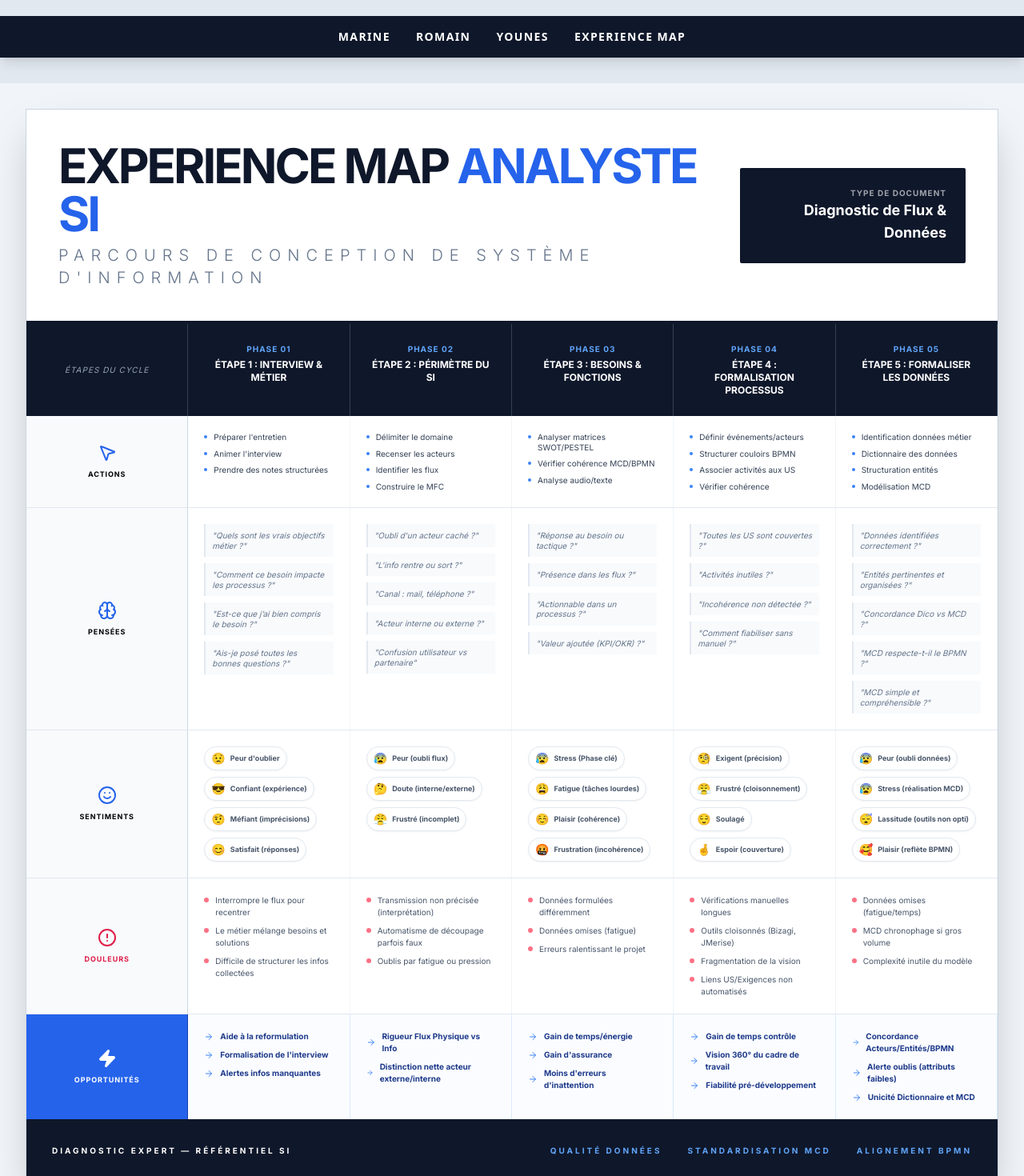
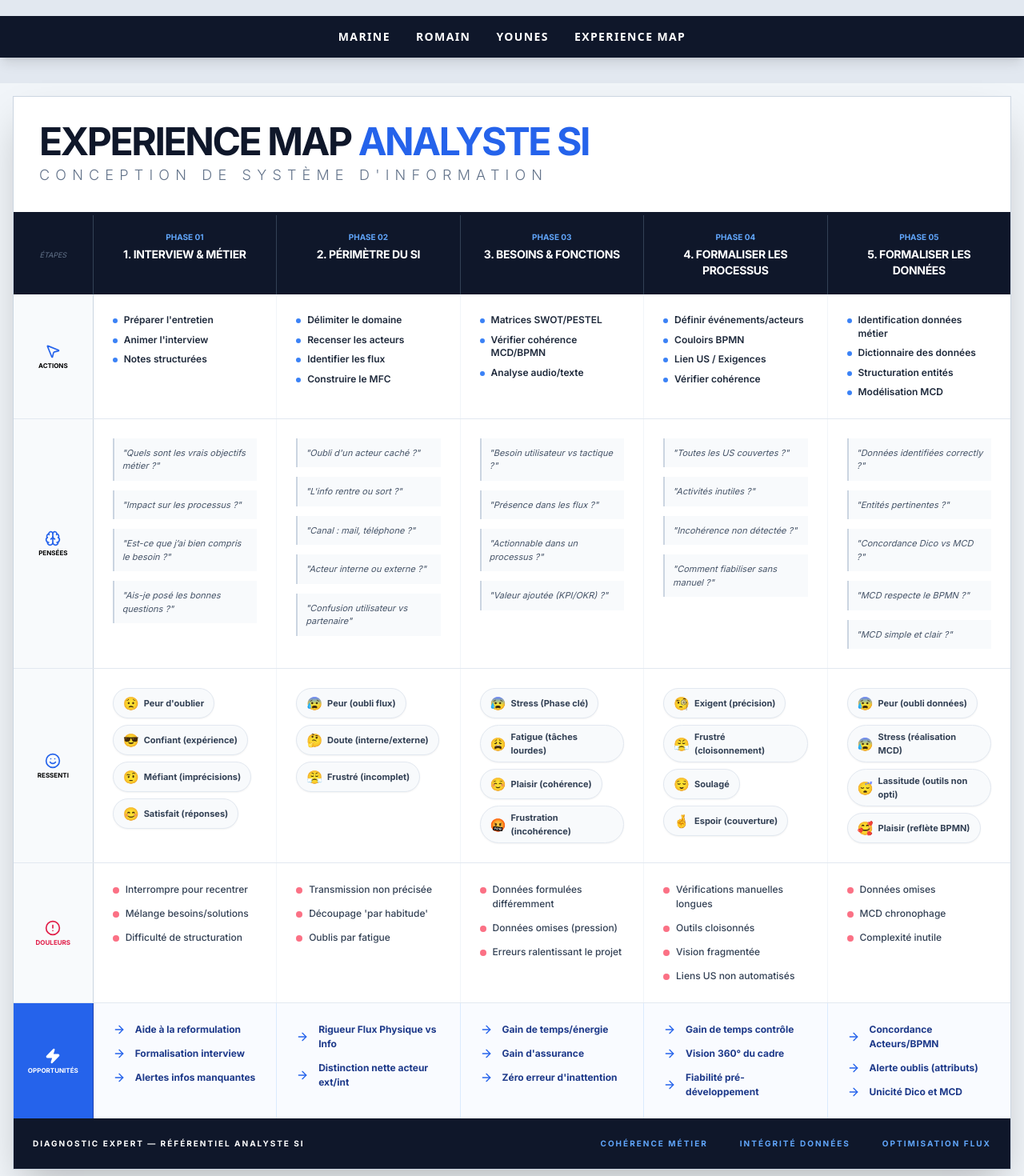
Before and after one commit to TorcheAymen/business-analysis, a React (Vite) app: page /experience-map in a window 1280 px wide. Shown: the part 20-1490 px from the top of the page at 80% size. Built offline with nearby package versions, Linux system fonts and the light colour scheme; a web font is replaced by a local one.

Commit message:
resizing

```diff
--- a/src/pages/ExperienceMap.tsx
+++ b/src/pages/ExperienceMap.tsx
@@ -1,27 +1,23 @@
 import React from 'react';
 import {
-  MessageSquare,
-  Search,
-  FileText,
   Smile,
   Brain,
   Zap,
   AlertCircle,
   ArrowRight,
-  MousePointer2,
-  Database
+  MousePointer2
 } from 'lucide-react';
 
 const ExperienceMapPage: React.FC = () => {
   const steps = [
     {
-      title: "Étape 1 : Interview & Métier",
-      actions: ["Préparer l'entretien", "Animer l'interview", "Prendre des notes structurées"],
+      title: "1. Interview & Métier",
+      actions: ["Préparer l'entretien", "Animer l'interview", "Notes structurées"],
       thoughts: [
         "Quels sont les vrais objectifs métier ?",
-        "Comment ce besoin impacte les processus ?",
+        "Impact sur les processus ?",
         "Est-ce que j’ai bien compris le besoin ?",
-        "Ais-je posé toutes les bonnes questions ?"
+        "Ais-je posé les bonnes questions ?"
       ],
       feelings: [
         { t: "Peur d'oublier", e: "😟" },
@@ -29,15 +25,11 @@ const ExperienceMapPage: React.FC = () => {
         { t: "Méfiant (imprécisions)", e: "🤨" },
         { t: "Satisfait (réponses)", e: "😊" }
       ],
-      experience: [
-        "Interrompre le flux pour recentrer",
-        "Le métier mélange besoins et solutions",
-        "Difficile de structurer les infos collectées"
-      ],
-      opportunities: ["Aide à la reformulation", "Formalisation de l'interview", "Alertes infos manquantes"]
+      experience: ["Interrompre pour recentrer", "Mélange besoins/solutions", "Difficulté de structuration"],
+      opportunities: ["Aide à la reformulation", "Formalisation interview", "Alertes infos manquantes"]
     },
     {
-      title: "Étape 2 : Périmètre du SI",
+      title: "2. Périmètre du SI",
       actions: ["Délimiter le domaine", "Recenser les acteurs", "Identifier les flux", "Construire le MFC"],
       thoughts: [
         "Oubli d'un acteur caché ?",
@@ -51,18 +43,14 @@ const ExperienceMapPage: React.FC = () => {
         { t: "Doute (interne/externe)", e: "🤔" },
         { t: "Frustré (incomplet)", e: "😤" }
       ],
-      experience: [
-        "Transmission non précisée (interprétation)",
-        "Automatisme de découpage parfois faux",
-        "Oublis par fatigue ou pression"
-      ],
-      opportunities: ["Rigueur Flux Physique vs Info", "Distinction nette acteur externe/interne"]
+      experience: ["Transmission non précisée", "Découpage 'par habitude'", "Oublis par fatigue"],
+      opportunities: ["Rigueur Flux Physique vs Info", "Distinction nette acteur ext/int"]
     },
     {
-      title: "Étape 3 : Besoins & Fonctions",
-      actions: ["Analyser matrices SWOT/PESTEL", "Vérifier cohérence MCD/BPMN", "Analyse audio/texte"],
+      title: "3. Besoins & Fonctions",
+      actions: ["Matrices SWOT/PESTEL", "Vérifier cohérence MCD/BPMN", "Analyse audio/texte"],
       thoughts: [
-        "Réponse au besoin ou tactique ?",
+        "Besoin utilisateur vs tactique ?",
         "Présence dans les flux ?",
         "Actionnable dans un processus ?",
         "Valeur ajoutée (KPI/OKR) ?"
@@ -73,18 +61,14 @@ const ExperienceMapPage: React.FC = () => {
         { t: "Plaisir (cohérence)", e: "☺️" },
         { t: "Frustration (incohérence)", e: "🤬" }
       ],
-      experience: [
-        "Données formulées différemment",
-        "Données omises (fatigue)",
-        "Erreurs ralentissant le projet"
-      ],
-      opportunities: ["Gain de temps/énergie", "Gain d'assurance", "Moins d'erreurs d'inattention"]
+      experience: ["Données formulées différemment", "Données omises (pression)", "Erreurs ralentissant le projet"],
+      opportunities: ["Gain de temps/énergie", "Gain d'assurance", "Zéro erreur d'inattention"]
     },
     {
-      title: "Étape 4 : Formalisation Processus",
-      actions: ["Définir événements/acteurs", "Structurer couloirs BPMN", "Associer activités aux US", "Vérifier cohérence"],
+      title: "4. Formaliser les processus",
+      actions: ["Définir événements/acteurs", "Couloirs BPMN", "Lien US / Exigences", "Vérifier cohérence"],
       thoughts: [
-        "Toutes les US sont couvertes ?",
+        "Toutes les US couvertes ?",
         "Activités inutiles ?",
         "Incohérence non détectée ?",
         "Comment fiabiliser sans manuel ?"
@@ -95,23 +79,18 @@ const ExperienceMapPage: React.FC = () => {
         { t: "Soulagé", e: "😌" },
         { t: "Espoir (couverture)", e: "🤞" }
       ],
-      experience: [
-        "Vérifications manuelles longues",
-        "Outils cloisonnés (Bizagi, JMerise)",
-        "Fragmentation de la vision",
-        "Liens US/Exigences non automatisés"
-      ],
-      opportunities: ["Gain de temps contrôle", "Vision 360° du cadre de travail", "Fiabilité pré-développement"]
+      experience: ["Vérifications manuelles longues", "Outils cloisonnés", "Vision fragmentée", "Liens US non automatisés"],
+      opportunities: ["Gain de temps contrôle", "Vision 360° du cadre", "Fiabilité pré-développement"]
     },
     {
-      title: "Étape 5 : Formaliser les données",
+      title: "5. Formaliser les données",
       actions: ["Identification données métier", "Dictionnaire des données", "Structuration entités", "Modélisation MCD"],
       thoughts: [
-        "Données identifiées correctement ?",
-        "Entités pertinentes et organisées ?",
+        "Données identifiées correctly ?",
+        "Entités pertinentes ?",
         "Concordance Dico vs MCD ?",
-        "MCD respecte-t-il le BPMN ?",
-        "MCD simple et compréhensible ?"
+        "MCD respecte le BPMN ?",
+        "MCD simple et clair ?"
       ],
       feelings: [
         { t: "Peur (oubli données)", e: "😰" },
@@ -119,62 +98,48 @@ const ExperienceMapPage: React.FC = () => {
         { t: "Lassitude (outils non opti)", e: "😴" },
         { t: "Plaisir (reflète BPMN)", e: "🥰" }
       ],
-      experience: [
-        "Données omises (fatigue/temps)",
-        "MCD chronophage si gros volume",
-        "Complexité inutile du modèle"
-      ],
-      opportunities: [
-        "Concordance Acteurs/Entités/BPMN",
-        "Alerte oublis (attributs faibles)",
-        "Unicité Dictionnaire et MCD"
-      ]
+      experience: ["Données omises", "MCD chronophage", "Complexité inutile"],
+      opportunities: ["Concordance Acteurs/BPMN", "Alerte oublis (attributs)", "Unicité Dico et MCD"]
     }
   ];
 
   return (
-    <div className="p-8 bg-slate-100 min-h-screen font-['Inter']">
-      <div className="max-w-[1800px] mx-auto bg-white shadow-2xl border border-slate-300">
+    <div className="p-4 bg-slate-100 min-h-screen font-['Inter']">
+      <div className="max-w-[1920px] mx-auto bg-white shadow-2xl border border-slate-300">
 
-        {/* HEADER */}
-        <div className="p-10 border-b-4 border-slate-900 flex justify-between items-center bg-white">
-          <div>
-            <h1 className="text-6xl font-black tracking-tighter uppercase text-slate-900">
-              Experience Map <span className="text-blue-600">Analyste SI</span>
-            </h1>
-            <p className="text-xl font-light text-slate-500 tracking-[0.4em] uppercase mt-2">Parcours de Conception de Système d'Information</p>
-          </div>
-          <div className="bg-slate-900 text-white p-6 rounded-sm text-right">
-            <p className="text-[10px] font-black uppercase opacity-60 tracking-widest">Type de document</p>
-            <p className="font-bold text-lg">Diagnostic de Flux & Données</p>
-          </div>
+        {/* HEADER SIMPLE */}
+        <div className="p-8 border-b-4 border-slate-900 bg-white">
+          <h1 className="text-5xl font-black tracking-tighter uppercase text-slate-900">
+            Experience Map <span className="text-blue-600">Analyste SI</span>
+          </h1>
+          <p className="text-lg font-light text-slate-500 tracking-[0.4em] uppercase mt-1">Conception de Système d'Information</p>
         </div>
 
         {/* GRID TABLE */}
-        <div className="flex flex-col overflow-x-auto">
-          {/* HEADER STEPS */}
-          <div className="grid grid-cols-6 bg-slate-900 text-white sticky top-0 z-10">
-            <div className="p-6 border-r border-slate-700 flex items-center justify-center italic text-[10px] text-slate-400 uppercase tracking-widest">Étapes du cycle</div>
+        <div className="flex flex-col overflow-x-hidden">
+          {/* HEADER STEPS - Grid 14 cols (2 pour légende, 12 pour étapes / 5) */}
+          <div className="flex bg-slate-900 text-white sticky top-0 z-10">
+            <div className="w-[8%] p-4 border-r border-slate-700 flex items-center justify-center italic text-[9px] text-slate-500 uppercase">Étapes</div>
             {steps.map((step, i) => (
-              <div key={i} className="p-6 text-center border-r border-slate-700">
-                <p className="text-[10px] font-black uppercase text-blue-400 tracking-widest mb-1">Phase 0{i+1}</p>
-                <p className="text-xs font-bold uppercase">{step.title}</p>
+              <div key={i} className="flex-1 p-5 text-center border-r border-slate-700 last:border-r-0">
+                <p className="text-[10px] font-black uppercase text-blue-400 mb-1">Phase 0{i+1}</p>
+                <p className="text-sm font-black uppercase tracking-tight">{step.title}</p>
               </div>
             ))}
           </div>
 
           {/* ACTIONS */}
-          <div className="grid grid-cols-6 border-b border-slate-200">
-            <div className="p-6 bg-slate-50 border-r border-slate-300 flex flex-col items-center justify-center gap-2">
-              <MousePointer2 className="w-6 h-6 text-blue-600" />
-              <span className="text-[9px] font-black uppercase tracking-widest">Actions</span>
+          <div className="flex border-b border-slate-200">
+            <div className="w-[8%] p-4 bg-slate-50 border-r border-slate-300 flex flex-col items-center justify-center gap-1 shrink-0">
+              <MousePointer2 className="w-5 h-5 text-blue-600" />
+              <span className="text-[8px] font-black uppercase text-center leading-none">Actions</span>
             </div>
             {steps.map((step, i) => (
-              <div key={i} className="p-5 border-r border-slate-100">
+              <div key={i} className="flex-1 p-6 border-r border-slate-100 last:border-r-0">
                 <ul className="space-y-2">
                   {step.actions.map((a, j) => (
-                    <li key={j} className="text-[10px] text-slate-700 flex items-start gap-2 leading-tight">
-                      <div className="w-1 h-1 bg-blue-500 rounded-full mt-1 shrink-0"></div> {a}
+                    <li key={j} className="text-[12px] font-semibold text-slate-800 flex items-start gap-2 leading-snug">
+                      <div className="w-1.5 h-1.5 bg-blue-500 rounded-full mt-1.5 shrink-0"></div> {a}
                     </li>
                   ))}
                 </ul>
@@ -183,16 +148,16 @@ const ExperienceMapPage: React.FC = () => {
           </div>
 
           {/* THOUGHTS */}
-          <div className="grid grid-cols-6 border-b border-slate-200">
-            <div className="p-6 bg-slate-50 border-r border-slate-300 flex flex-col items-center justify-center gap-2">
-              <Brain className="w-6 h-6 text-blue-600" />
-              <span className="text-[9px] font-black uppercase tracking-widest">Pensées</span>
+          <div className="flex border-b border-slate-200 bg-white">
+            <div className="w-[8%] p-4 bg-slate-50 border-r border-slate-300 flex flex-col items-center justify-center gap-1 shrink-0">
+              <Brain className="w-5 h-5 text-blue-600" />
+              <span className="text-[8px] font-black uppercase text-center leading-none">Pensées</span>
             </div>
             {steps.map((step, i) => (
-              <div key={i} className="p-5 border-r border-slate-100">
-                <ul className="space-y-2">
+              <div key={i} className="flex-1 p-6 border-r border-slate-100 last:border-r-0">
+                <ul className="space-y-3">
                   {step.thoughts.map((t, j) => (
-                    <li key={j} className="text-[10px] text-slate-500 italic bg-slate-50 p-2 border-l-2 border-slate-200 leading-tight">"{t}"</li>
+                    <li key={j} className="text-[11px] text-slate-600 italic bg-slate-50 p-2.5 border-l-2 border-slate-300 leading-normal">"{t}"</li>
                   ))}
                 </ul>
               </div>
@@ -200,16 +165,16 @@ const ExperienceMapPage: React.FC = () => {
           </div>
 
           {/* FEELINGS */}
-          <div className="grid grid-cols-6 border-b border-slate-200">
-            <div className="p-6 bg-slate-50 border-r border-slate-300 flex flex-col items-center justify-center gap-2">
-              <Smile className="w-6 h-6 text-blue-600" />
-              <span className="text-[9px] font-black uppercase tracking-widest">Sentiments</span>
+          <div className="flex border-b border-slate-200">
+            <div className="w-[8%] p-4 bg-slate-50 border-r border-slate-300 flex flex-col items-center justify-center gap-1 shrink-0">
+              <Smile className="w-5 h-5 text-blue-600" />
+              <span className="text-[8px] font-black uppercase text-center leading-none">Ressenti</span>
             </div>
             {steps.map((step, i) => (
-              <div key={i} className="p-5 border-r border-slate-100 flex flex-wrap gap-2 content-start">
+              <div key={i} className="flex-1 p-6 border-r border-slate-100 last:border-r-0 flex flex-wrap gap-2 content-start">
                 {step.feelings.map((f, j) => (
-                  <div key={j} className="flex items-center gap-1.5 bg-white border border-slate-200 px-2 py-1 rounded-full text-[9px] font-bold text-slate-600 shadow-sm">
-                    <span className="text-sm">{f.e}</span> {f.t}
+                  <div key={j} className="flex items-center gap-1.5 bg-slate-50 border border-slate-200 px-3 py-1.5 rounded-full text-[11px] font-bold text-slate-700 shadow-sm">
+                    <span className="text-base">{f.e}</span> {f.t}
                   </div>
                 ))}
               </div>
@@ -217,17 +182,17 @@ const ExperienceMapPage: React.FC = () => {
           </div>
 
           {/* EXPERIENCE */}
-          <div className="grid grid-cols-6 border-b border-slate-200">
-            <div className="p-6 bg-slate-50 border-r border-slate-300 flex flex-col items-center justify-center gap-2">
-              <AlertCircle className="w-6 h-6 text-rose-600" />
-              <span className="text-[9px] font-black uppercase tracking-widest text-rose-600">Douleurs</span>
+          <div className="flex border-b border-slate-200 bg-white">
+            <div className="w-[8%] p-4 bg-slate-50 border-r border-slate-300 flex flex-col items-center justify-center gap-1 shrink-0">
+              <AlertCircle className="w-5 h-5 text-rose-600" />
+              <span className="text-[8px] font-black uppercase text-center leading-none text-rose-600">Douleurs</span>
             </div>
             {steps.map((step, i) => (
-              <div key={i} className="p-5 border-r border-slate-100">
-                <ul className="space-y-2">
+              <div key={i} className="flex-1 p-6 border-r border-slate-100 last:border-r-0">
+                <ul className="space-y-3">
                   {step.experience.map((e, j) => (
-                    <li key={j} className="text-[10px] text-slate-600 flex items-start gap-2">
-                      <div className="w-1.5 h-1.5 rounded-full bg-rose-400 mt-1 shrink-0"></div> {e}
+                    <li key={j} className="text-[12px] text-slate-700 font-medium flex items-start gap-2">
+                      <div className="w-2 h-2 rounded-full bg-rose-400 mt-1.5 shrink-0"></div> {e}
                     </li>
                   ))}
                 </ul>
@@ -236,17 +201,17 @@ const ExperienceMapPage: React.FC = () => {
           </div>
 
           {/* OPPORTUNITIES */}
-          <div className="grid grid-cols-6 bg-blue-50/30">
-            <div className="p-6 bg-blue-600 text-white border-r border-blue-800 flex flex-col items-center justify-center gap-2">
-              <Zap className="w-6 h-6 fill-white" />
-              <span className="text-[9px] font-black uppercase tracking-widest">Opportunités</span>
+          <div className="flex bg-blue-50/40">
+            <div className="w-[8%] p-4 bg-blue-600 text-white border-r border-blue-800 flex flex-col items-center justify-center gap-1 shrink-0">
+              <Zap className="w-5 h-5 fill-white" />
+              <span className="text-[8px] font-black uppercase text-center leading-none">Opportunités</span>
             </div>
             {steps.map((step, i) => (
-              <div key={i} className="p-5 border-r border-blue-100">
-                <ul className="space-y-2">
+              <div key={i} className="flex-1 p-6 border-r border-blue-100 last:border-r-0">
+                <ul className="space-y-3">
                   {step.opportunities.map((o, j) => (
-                    <li key={j} className="text-[10px] font-bold text-blue-900 flex items-center gap-2">
-                      <ArrowRight className="w-3 h-3 text-blue-500" /> {o}
+                    <li key={j} className="text-[12px] font-black text-blue-900 flex items-center gap-3">
+                      <ArrowRight className="w-4 h-4 text-blue-600 shrink-0" /> {o}
                     </li>
                   ))}
                 </ul>
@@ -256,12 +221,12 @@ const ExperienceMapPage: React.FC = () => {
         </div>
 
         {/* FOOTER */}
-        <footer className="p-8 bg-slate-900 text-white flex justify-between items-center text-[10px] font-bold uppercase tracking-[0.3em]">
-          <div>Diagnostic Expert — Référentiel SI</div>
-          <div className="flex gap-8">
-            <span className="text-blue-400">Qualité Données</span>
-            <span className="text-blue-400">Standardisation MCD</span>
-            <span className="text-blue-400">Alignement BPMN</span>
+        <footer className="p-6 bg-slate-900 text-white flex justify-between items-center text-[10px] font-bold uppercase tracking-[0.2em]">
+          <div>Diagnostic Expert — Référentiel Analyste SI</div>
+          <div className="flex gap-10">
+            <span className="text-blue-400">Cohérence Métier</span>
+            <span className="text-blue-400">Intégrité Données</span>
+            <span className="text-blue-400">Optimisation Flux</span>
           </div>
         </footer>
       </div>
```
